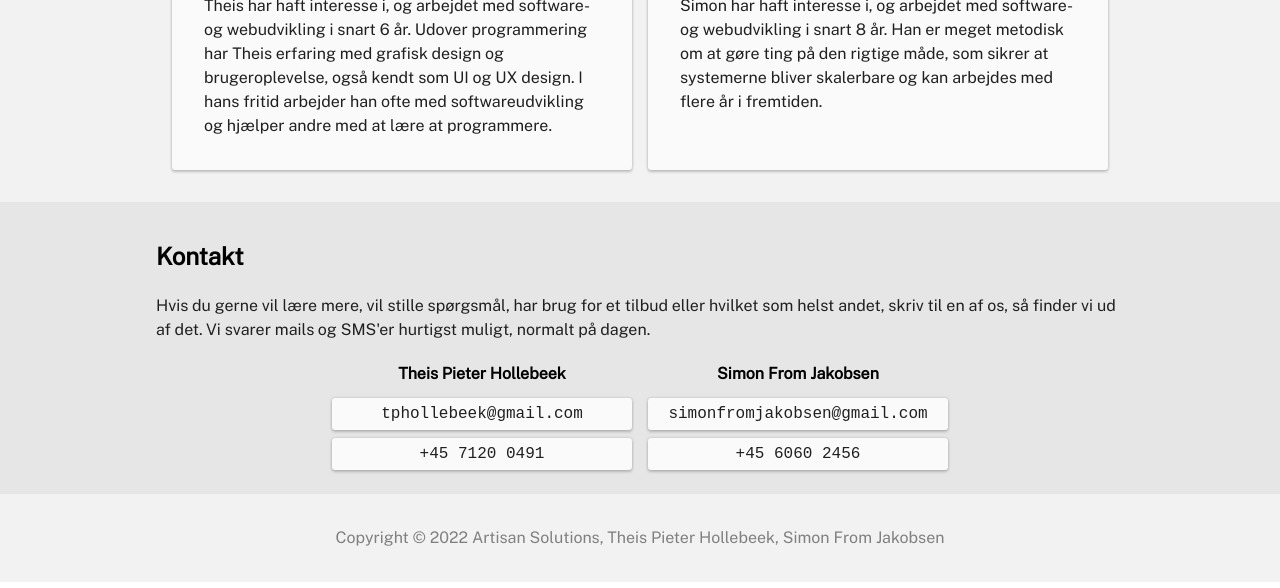
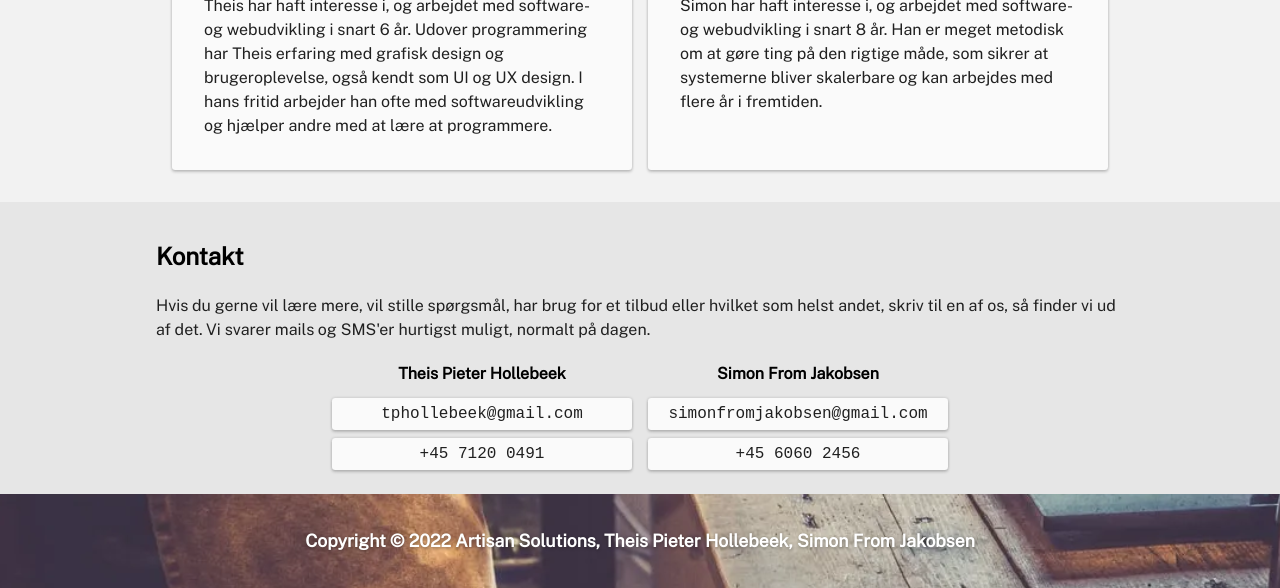
Before and after one commit to artisan-solutions/www, a website built with Vite: page index.html in a window 1280 px wide. Shown: the part 1646-2234 px from the top of the page. Built offline with nearby package versions, Linux system fonts and the light colour scheme; a web font is replaced by a local one.

Commit message:
hero definition margin

```diff
--- a/src/scss/_hero.scss
+++ b/src/scss/_hero.scss
@@ -13,6 +13,7 @@ body {
     .hero-definition-container {
         background-color: white;
         padding: 1rem 2rem;
+        margin: 1rem;
         border-radius: 0.2rem;
         max-width: 400px;
 
--- a/src/style.scss
+++ b/src/style.scss
@@ -41,8 +41,7 @@ body {
     margin-inline: auto;
 }
 
-section,
-footer {
+section {
     background-color: hsl(0, 0%, 95%);
 
     &:nth-of-type(even) {
@@ -52,9 +51,13 @@ footer {
 
 .footer {
     text-align: center;
+    background-color: transparent;
 
     p {
-        color: hsl(0, 0%, 50%);
+        color: hsl(0, 0%, 100%);
+        font-weight: bold;
+        font-size: 1.1rem;
+        text-shadow: var(--shadow);
     }
 }
 
```
